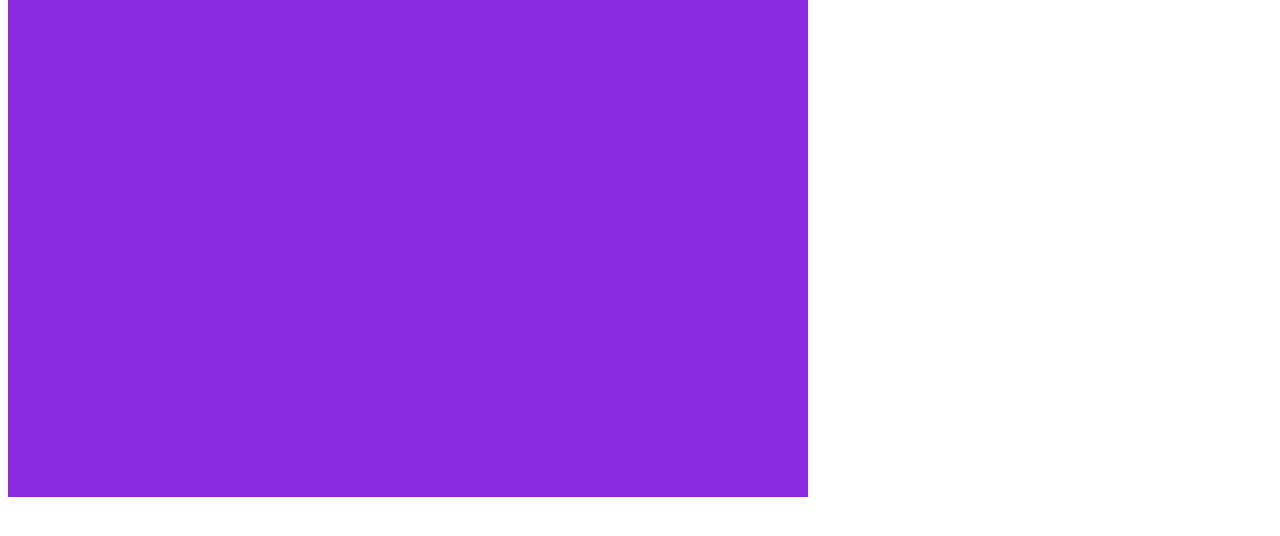
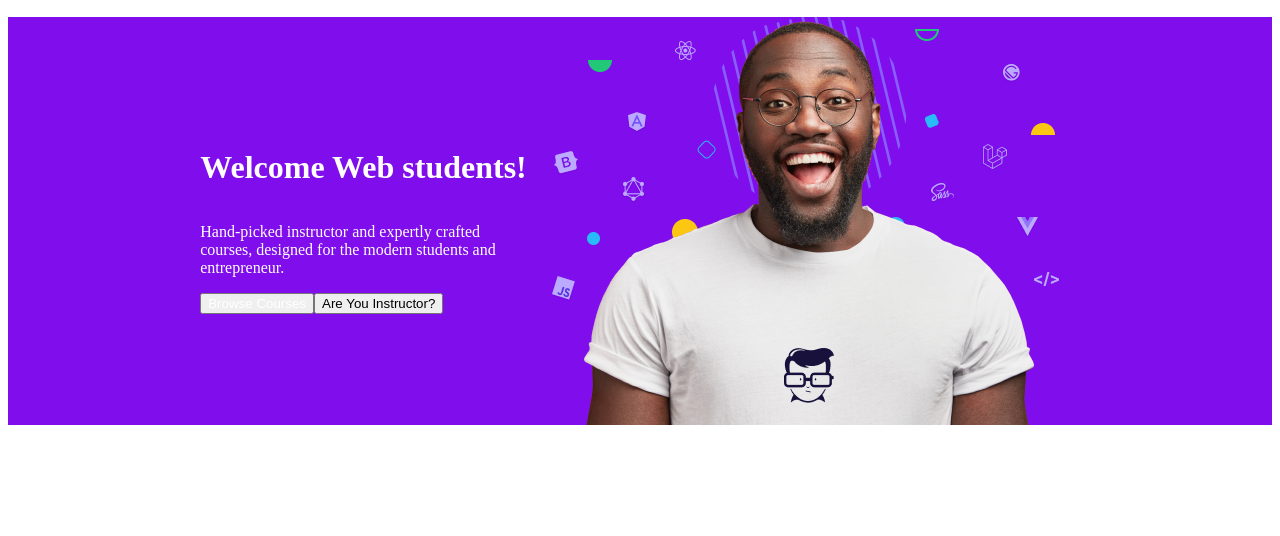
Before and after one commit to Samreensaba/WD0222-U2-DAY4, a plain HTML site: page index.html in a window 1280 px wide. Shown: the part 116-652 px from the top of the page. Drawn offline with Linux system fonts and the light colour scheme.

Commit message:
hero done

```diff
--- a/index.html
+++ b/index.html
@@ -24,8 +24,16 @@
             <div class="avatar1"><img class="profile" src="avatar-1.jpg" alt="Profile Pic"></div>
             </div>
         </div>
-        <div class="hero">
-
+        <div class="hero flex ">
+            <div class="flex direction_column white hero_1">
+                <h1>Welcome Web students!</h1>
+                <p>Hand-picked instructor and  expertly crafted <br>courses, designed for the modern students and <br>entrepreneur.</p>
+                <div class="flex">
+                    <button class="white">Browse Courses</button>
+                    <button>Are You Instructor?</button>
+                </div>
+            </div>
+            <img class="hero_1" src="hero-img.png" alt="">
         </div>
     </header>
 </body>
--- a/stylesheet.css
+++ b/stylesheet.css
@@ -63,7 +63,20 @@
 
 }
 .hero{
-    width: 100vh;
-    min-height: 500px;
-    background-color:blueviolet;
+    width: 100%;
+    min-height: 400px;
+    margin-top: 20px;
+    background-color:rgb(128, 13, 235);
+    display: flex;
+    justify-content: center;
+    align-content: center;
 }
+.direction_column{
+    flex-direction: column;
+}
+.white{
+    color: white;
+}
+.hero_1{
+    justify-content: center;
+}
```
